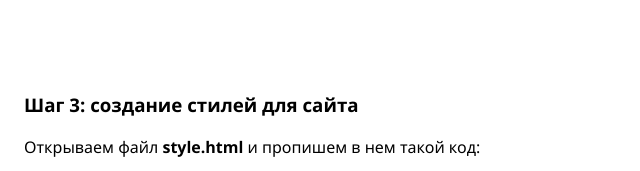
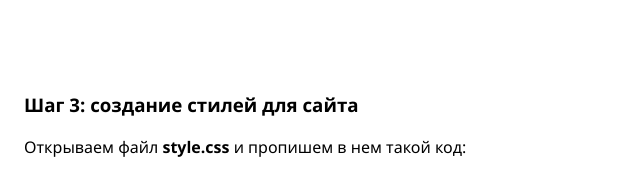
Before and after one commit to LurkePoint/wsr-textbook, a plain HTML site: page tasks-javascript/task-javascriptToDoList.html in a window 1280 px wide. Shown: the part 3020-3191 px from the top of the page, 31-671 px from the left. Drawn offline with Linux system fonts and the light colour scheme.

Commit message:
Update task-javascriptToDoList.html

```diff
--- a/tasks-javascript/task-javascriptToDoList.html
+++ b/tasks-javascript/task-javascriptToDoList.html
@@ -178,7 +178,7 @@
 
         <h3 id="stepThree">Шаг 3: создание стилей для сайта</h3>
 
-        <p>Открываем файл <b>style.html</b> и пропишем в нем такой код:</p>
+        <p>Открываем файл <b>style.css</b> и пропишем в нем такой код:</p>
 
 <pre><code style="height: 400px">header {
     display: flex;
```
